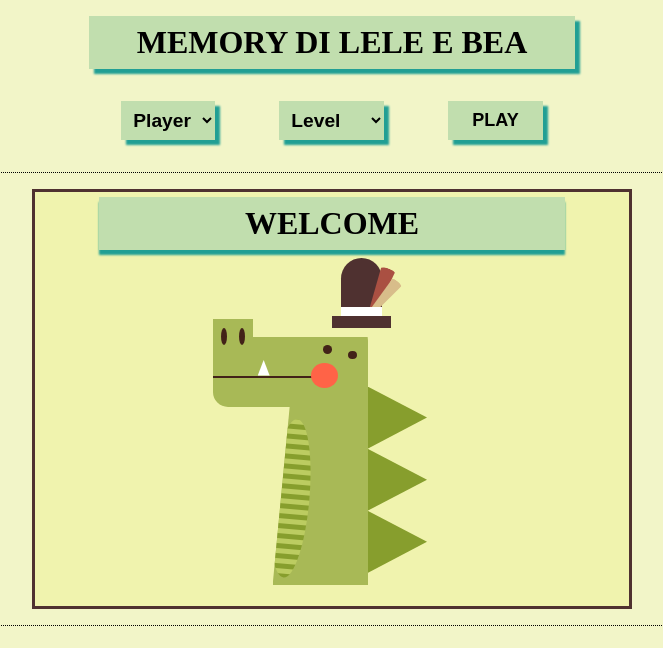
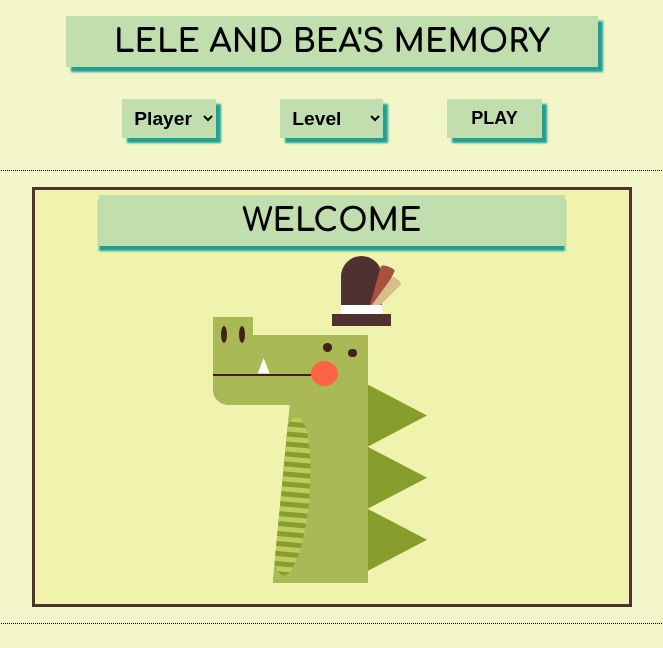
Before and after one commit to Luega/MemoryGame, a Vue app: page / in a window 1280 px wide. Shown: the top 648 px of the page, without its empty margins (308-971 px from the left). Built offline with nearby package versions, Linux system fonts and the light colour scheme.

Commit message:
change component name - change levels name - add font

```diff
--- a/public/index.html
+++ b/public/index.html
@@ -5,6 +5,9 @@
     <meta http-equiv="X-UA-Compatible" content="IE=edge">
     <meta name="viewport" content="width=device-width,initial-scale=1.0">
     <link rel="icon" href="<%= BASE_URL %>favicon.ico">
+    <link rel="preconnect" href="https://fonts.googleapis.com">
+    <link rel="preconnect" href="https://fonts.gstatic.com" crossorigin>
+    <link href="https://fonts.googleapis.com/css2?family=Comfortaa:wght@300;400;500;600;700&display=swap" rel="stylesheet">
     <link rel="stylesheet" href="../src/assets/css/style.css">
     <title>Coccolilli Memory</title>
   </head>
--- a/src/App.vue
+++ b/src/App.vue
@@ -1,16 +1,16 @@
 <template>
   <div id="app">
-    <BabboleoWorld />
+    <MemoryGame />
   </div>
 </template>
 
 <script>
-import BabboleoWorld from './components/BabboleoWorld copy.vue'
+import MemoryGame from './components/MemoryGame.vue'
 
 export default {
   name: 'App',
   components: {
-    BabboleoWorld
+    MemoryGame
   },
   data() {
     return {
--- a/src/assets/css/style.css
+++ b/src/assets/css/style.css
@@ -5,4 +5,5 @@
 }
 html {
     font-size: 100%;
+    font-family: 'Comfortaa', cursive;
 }
--- a/src/components/BabboleoWorld copy.vue
+++ b/src/components/MemoryGame.vue
@@ -5,7 +5,7 @@
     <!-- TITLE -->
     <div class="container_top">
       <div>
-        <h1>Memory di Lele e Bea</h1>
+        <h1>Lele and Bea's Memory </h1>
       </div>
       <!-- SELECTION OF THE LEVEL -->
       <div class="choiceBox">
@@ -43,10 +43,7 @@
 
 <script>
 export default {
-  name: 'BabboleoWorld',
-  props: {
-
-  },
+  name: 'MemoryGame',
   data() {
     return {
       // choosed number of cards in the game
@@ -60,10 +57,10 @@ export default {
       ],
       // option for the level input
       levels: [
-        { text: 'Luega', value: '6' },
-        { text: 'Irene', value: '12' },
-        { text: 'Alessio', value: '18' },
-        { text: 'Marta', value: '24' }
+        { text: 'Easy', value: '6' },
+        { text: 'Normal', value: '12' },
+        { text: 'Hard', value: '18' },
+        { text: 'Hero', value: '24' }
       ],
       // array for the imgs comparison
       comparisonArray: [],
```
